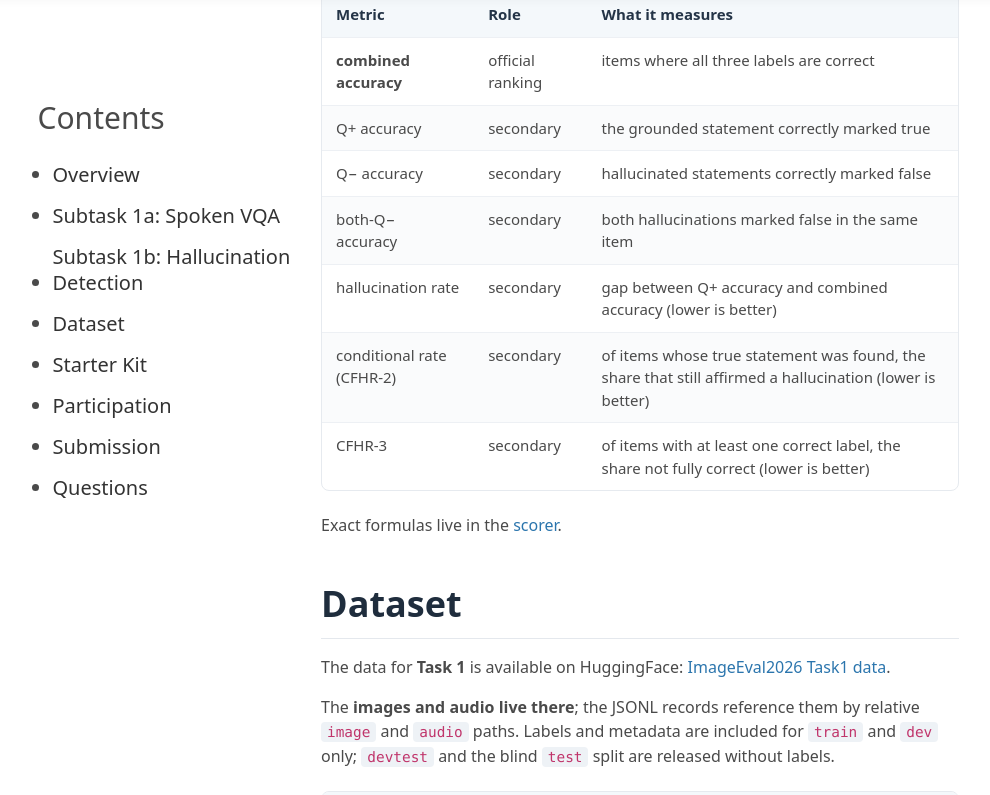
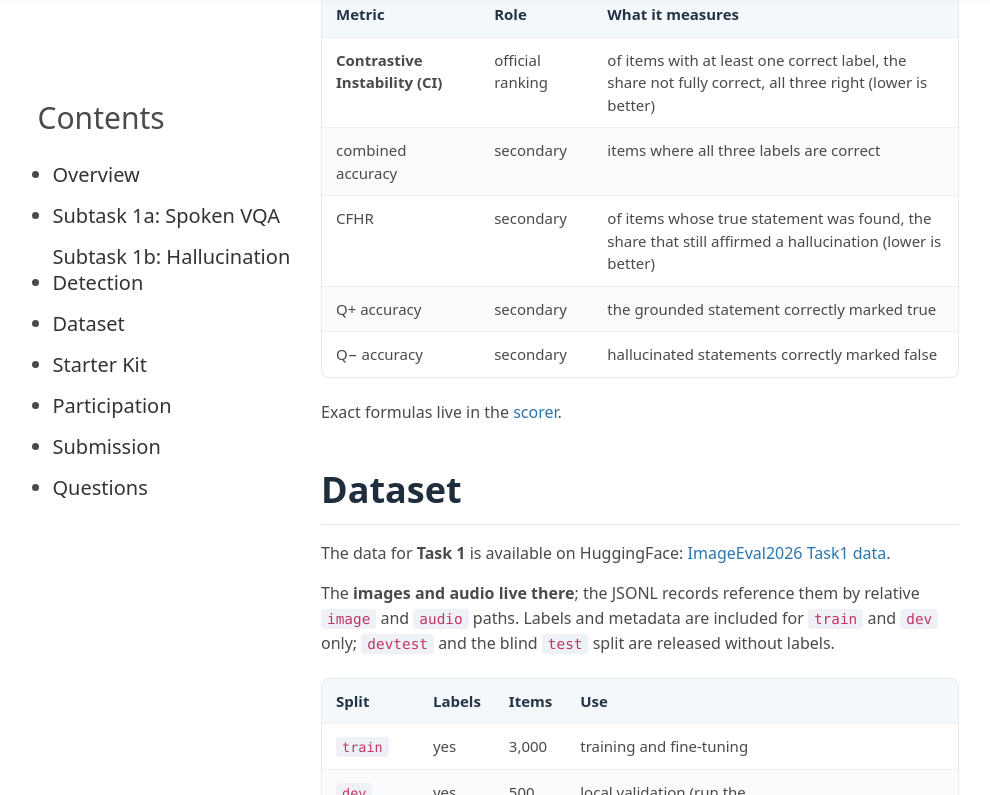
Before and after one commit to ImageEval2026/ImageEval2026.github.io, a Jekyll site: the page built from task1.md, in a window 1280 px wide and 900 px high, scrolled down 2811 px, cut to the strip 105-900 px from the top of the window. Shown: the whole strip, without its empty margins (142-1132 px from the left). Built offline with Jekyll 4.4.1, drawn with Linux system fonts in a browser that asks for light colours; some of the changed text lies outside the part shown.

Commit message:
Task 1: AynVQA title; 1b metric -> Contrastive Instability; dataset rename; Codabench 17045/17046 (#9)
- Task 1 titled "Task 1: AynVQA" (task page + homepage task card).
- 1b evaluation table -> Contrastive Instability (ranking) + combined accuracy, CFHR, Q+/Q-.
- Dataset links -> QCRI/AynVQA-ArabicNLP26.
- 1b Codabench links -> 17045 (MSA) / 17046 (EN); 1b starter score shown as CI.

Co-authored-by: Claude Opus 4.8 <noreply@anthropic.com>

```diff
--- a/task1.md
+++ b/task1.md
@@ -114,19 +114,17 @@ The grounded statement is called **Q+**; the two hallucinated ones are **Q−**.
 
 | Metric | Role | What it measures |
 |---|---|---|
-| **combined accuracy** | official ranking | items where all three labels are correct |
+| **Contrastive Instability (CI)** | official ranking | of items with at least one correct label, the share not fully correct, all three right (lower is better) |
+| combined accuracy | secondary | items where all three labels are correct |
+| CFHR | secondary | of items whose true statement was found, the share that still affirmed a hallucination (lower is better) |
 | Q+ accuracy | secondary | the grounded statement correctly marked true |
 | Q− accuracy | secondary | hallucinated statements correctly marked false |
-| both-Q− accuracy | secondary | both hallucinations marked false in the same item |
-| hallucination rate | secondary | gap between Q+ accuracy and combined accuracy (lower is better) |
-| conditional rate (CFHR-2) | secondary | of items whose true statement was found, the share that still affirmed a hallucination (lower is better) |
-| CFHR-3 | secondary | of items with at least one correct label, the share not fully correct (lower is better) |
 
 Exact formulas live in the [scorer](https://github.com/ImageEval2026/ImageEval2026-tasks/tree/main/task1/scorer).
 
 ## Dataset
 
-The data for **Task 1** is available on HuggingFace: [ImageEval2026 Task1 data](https://huggingface.co/datasets/QCRI/AynVQA).
+The data for **Task 1** is available on HuggingFace: [ImageEval2026 Task1 data](https://huggingface.co/datasets/QCRI/AynVQA-ArabicNLP26).
 
 The **images and audio live there**; the JSONL records reference them by relative `image` and `audio` paths. Labels and metadata are included for `train` and `dev` only; `devtest` and the blind `test` split are released without labels.
 
@@ -150,7 +148,7 @@ The first two are **reference baselines** with published scores. The third is a
 | Subtask | Notebook | Score (devtest) | Colab |
 |---|---|---|---|
 | 1a | Qwen2.5-Omni-3B baseline (image + audio) | accuracy: EN `0.664`, MSA `0.398` | [Open in Colab](https://colab.research.google.com/github/ImageEval2026/ImageEval2026-tasks/blob/main/task1/baselines/baseline_task1a_colab.ipynb) |
-| 1b | Qwen2.5-VL-3B baseline (True/False per statement) | combined accuracy: EN `0.684`, MSA `0.508` | [Open in Colab](https://colab.research.google.com/github/ImageEval2026/ImageEval2026-tasks/blob/main/task1/baselines/baseline_task1b_colab.ipynb) |
+| 1b | Qwen2.5-VL-3B baseline (True/False per statement) | CI (lower=better): EN `0.3133`, MSA `0.4900` | [Open in Colab](https://colab.research.google.com/github/ImageEval2026/ImageEval2026-tasks/blob/main/task1/baselines/baseline_task1b_colab.ipynb) |
 | 1a | Fanar cascade example (no GPU) | not scored | [Open in Colab](https://colab.research.google.com/github/ImageEval2026/ImageEval2026-tasks/blob/main/task1/baselines/baseline_task1a_fanar_cascade_colab.ipynb) |
 
 ## Participation
```
Also changed, not shown: other parts of task1.md (+5 -5 lines), _tasks/task.md (+1 -1 lines).
